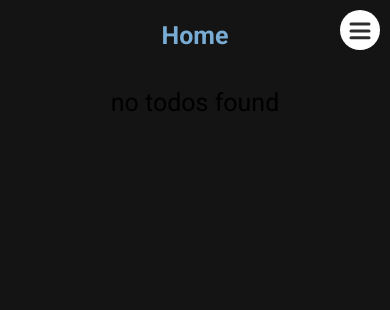
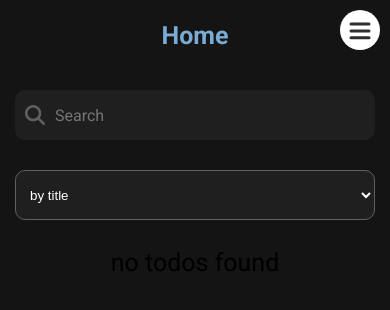
Before and after one commit to ib1zza/todo-project-localstorage, a React (Create React App) app: page /home in a window 390 px wide. Shown: the top 310 px of the page. Built offline with nearby package versions, Linux system fonts and the light colour scheme.

Commit message:
added searching and sorting for mobile version

```diff
--- a/src/css/EditForm.module.scss
+++ b/src/css/EditForm.module.scss
@@ -68,6 +68,8 @@
 
 
 .input {
+  overflow-y: hidden;
+
   &_title {
     font-size: 25px;
     font-weight: bold;
--- a/src/css/HomePage.module.scss
+++ b/src/css/HomePage.module.scss
@@ -4,15 +4,12 @@
 
     @media screen and (max-width: 570px) {
         width: 100%;
-        padding: 0 20px;
         overflow: hidden;
     }
 }
 
 .todoFilters {
-    @media screen and (max-width: 570px) {
-        display: none;
-    }
+
     display: flex;
     flex-direction: column;
     //align-items: start;
@@ -20,6 +17,14 @@
     &>*:not(:last-child) {
         margin-bottom: 10px;
     }
+    @media screen and (max-width: 570px) {
+        width: 100%;
+
+        &>*:not(:first-child) {
+            margin-top: 20px;
+        }
+    }
+
 }
 
 .header {
@@ -37,13 +42,14 @@
     padding: 20px 0px;
     &>*:not(:last-child) {
         margin-right: 20px;
-
         @media screen and (max-width: 570px) {
-
                 margin-right: 0;
-
         }
+    }
+    @media screen and (max-width: 570px) {
+        flex-direction: column-reverse;
     }
 
 
+
 }
--- a/src/css/SearchBar.module.scss
+++ b/src/css/SearchBar.module.scss
@@ -3,19 +3,28 @@
 .searchBar {
     padding: 0 10px;
     display: flex;
-    border-radius: $borderRadius;
+
     min-height: 50px;
-    background-color: $bgAccent;
+
     min-width: 70px;
     max-width: 100%;
     font-size: 20px;
     align-items: center;
     justify-content: start;
+    color: $bgDark;
+
+    background-color: $bg-todo-dark;
+    border-radius: $borderRadius;
+
+
 }
+
 
 .searchBar_input {
     margin-left: 10px;
     height: 50px;
-    max-width: calc(100% - 40px);
+    flex-basis: calc(100% - 40px);
+    font-size: 16px;
     background-color: transparent;
+    color: white;
 }
--- a/src/css/Select.module.scss
+++ b/src/css/Select.module.scss
@@ -1,7 +1,9 @@
 @import "vars";
 
 .select {
-    background-color: $bgAccent;
+    background-color: $bg-todo-dark;
+    color: #fff;
+    height: 50px;
     border-radius: 10px;
     padding: 5px 10px;
     border: 1px solid $bgDark;
--- a/src/css/Wrapper.module.scss
+++ b/src/css/Wrapper.module.scss
@@ -5,6 +5,7 @@
 
 
     @media screen and (max-width: 800px) {
-        width: 100%;
+        width: calc(100% - 30px);
+        margin: 0 auto;
     }
 }
--- a/src/pages/HomePage.tsx
+++ b/src/pages/HomePage.tsx
@@ -1,4 +1,4 @@
-import React, {useContext, useState} from "react";
+import React, {useContext, useEffect, useState} from "react";
 import TodoList from "../components/TodoList";
 
 import Button from "../UI/Button";
@@ -19,11 +19,17 @@ import {useModalContext} from "../context/ModalContext";
 
 const HomePage: React.FC = () => {
   const dispatch = useAppDispatch();
-  const {setModal,modal} = useModalContext();
-
+  const {setModal} = useModalContext();
+  const [pageWidth, setPageWidth] = useState(document.documentElement.scrollWidth);
   const searchQuery = useAppSelector((state) => state.todo.searchQuery);
   const sort = useAppSelector((state) => state.todo.currentSortUncompleted);
-
+  useEffect(() => {
+    function listener () {
+      setPageWidth(document.documentElement.scrollWidth);
+    }
+    window.addEventListener(`resize`,listener);
+    return () => window.removeEventListener("resize",listener);
+  },[])
   return (
 
       <Wrapper className={s.wrapper}>
@@ -52,12 +58,13 @@ const HomePage: React.FC = () => {
               ))}
             </SortSelect>
             <div>
-              <Button
-                style={{ borderRadius: "50%" }}
-                onClick={() => setModal(  true)}
-              >
-                <FontAwesomeIcon icon={faPlus} fontSize={"30px"} />
-              </Button>
+              {pageWidth > 570 &&
+                  <Button
+                      style={{borderRadius: "50%"}}
+                      onClick={() => setModal(true)}
+                  >
+                    <FontAwesomeIcon icon={faPlus} fontSize={"30px"}/>
+                  </Button>}
             </div>
           </div>
 
```
Also changed, not shown: src/UI/SearchBar.tsx (+4 -4 lines).
